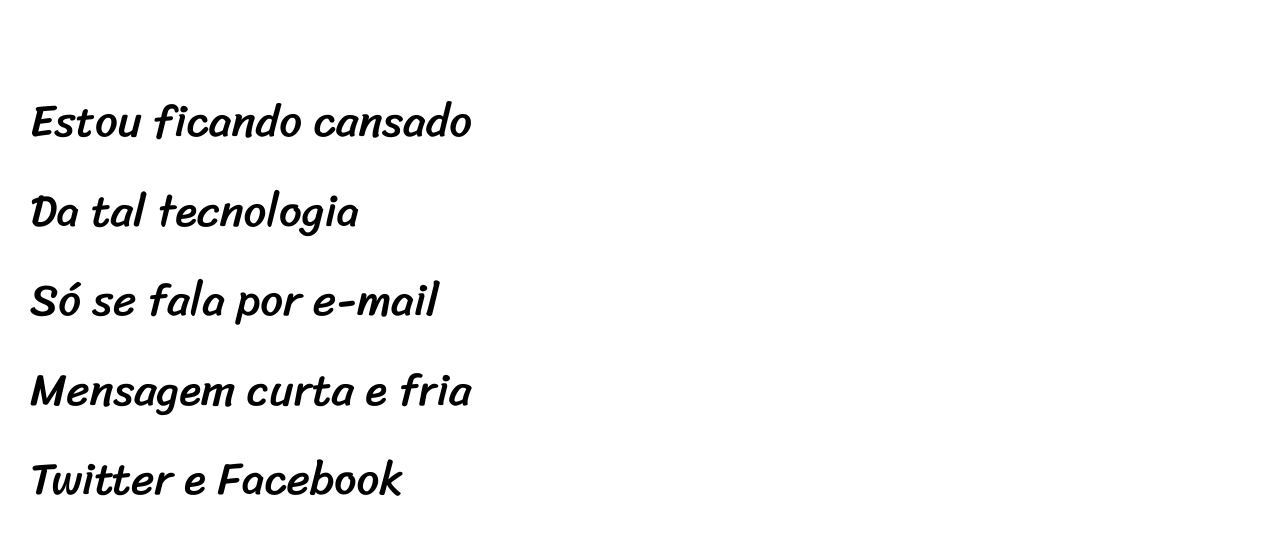
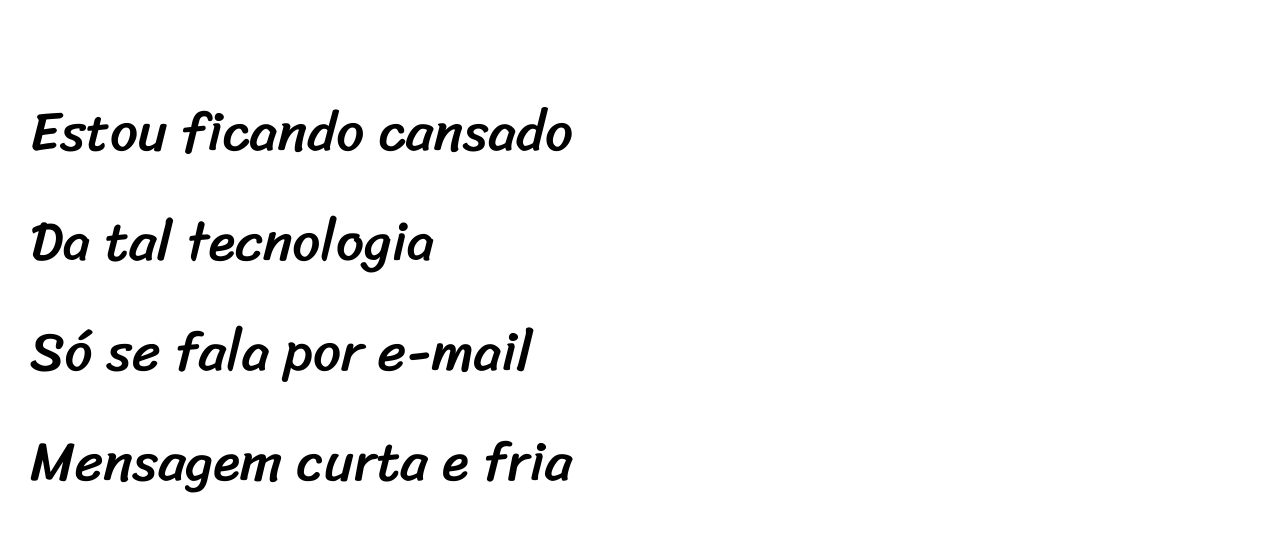
Before and after one commit to PabloFront20/projeto-cordel, a plain HTML site: page index.html in a window 1280 px wide. Shown: the part 253-798 px from the top of the page. Drawn offline with Linux system fonts and the light colour scheme.

Commit message:
correções

```diff
--- a/estilo/style.css
+++ b/estilo/style.css
@@ -52,7 +52,7 @@ header > p {
     line-height: 2em;
     padding-left: 30px;
     font-family: var(--fonte3);
-    font-size: 3.5vw;
+    font-size: 4.3vw;
  }
 
  section >p {
```
